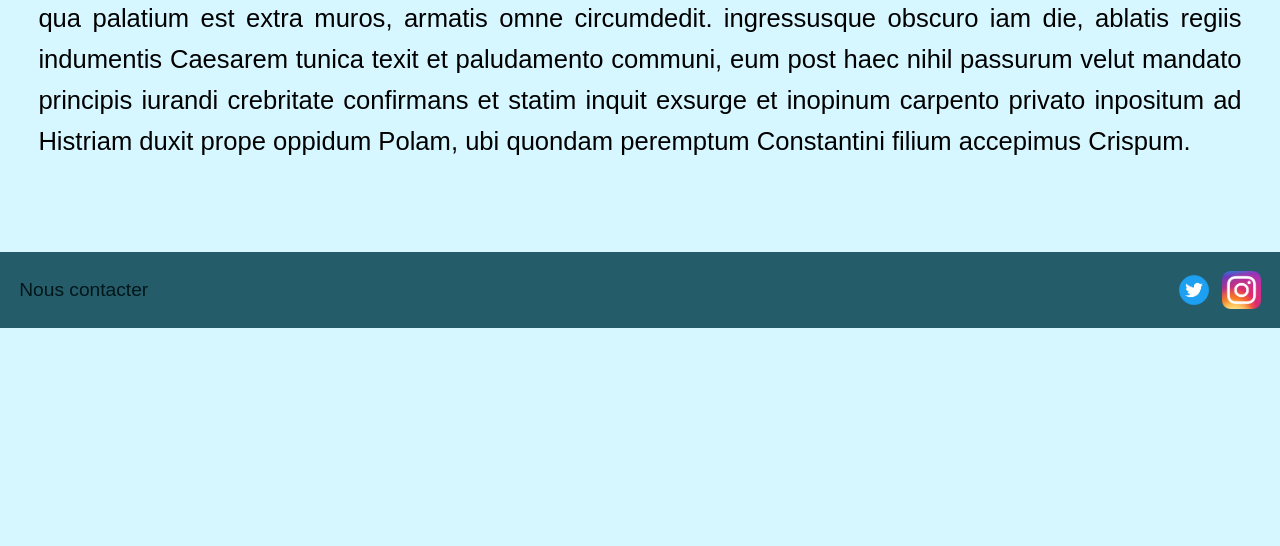
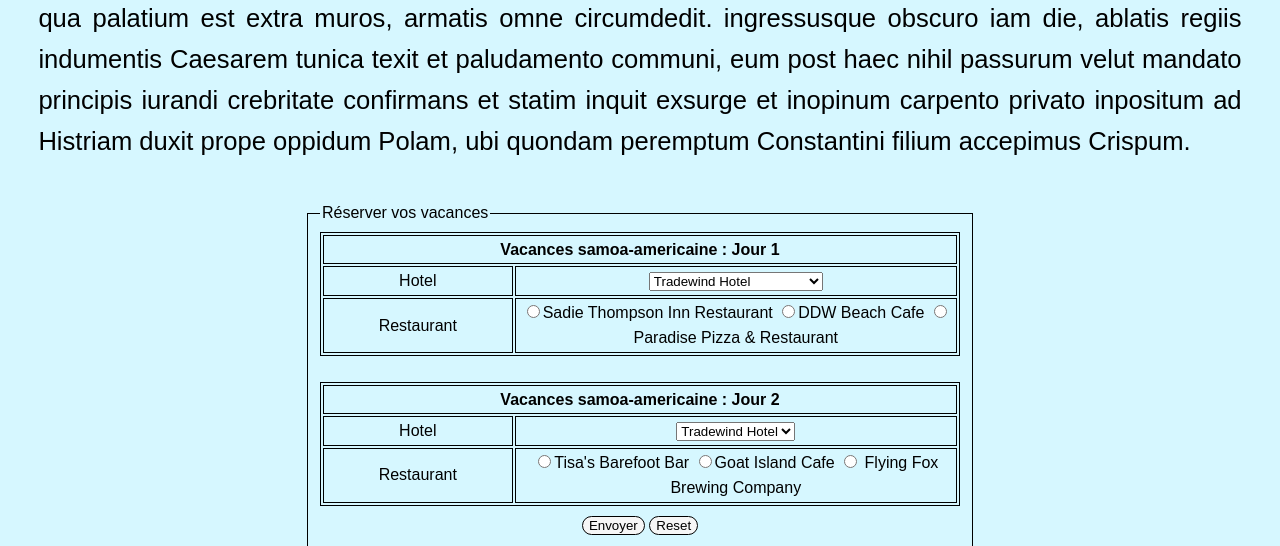
Before and after one commit to paulmrll/CY-TaxEvasion, a PHP site: page /html/samoa-americaine-description.html in a window 1280 px wide. Shown: the part 740-1286 px from the top of the page. Before the commit the page ends 1068 px from the top, so only its background shows below. Run offline with PHP 8.4, Linux system fonts and the light colour scheme.

Commit message:
update samoa+css

```diff
--- a/css/destination.css
+++ b/css/destination.css
@@ -1,5 +1,3 @@
-
-
 h1{
     padding: 1vw;
     font-size: 3vw;
@@ -60,6 +58,6 @@ h1{
     transform: translate(-50%, -50%);
 }
 
-.grid-item:hover img{
+.grid-item:hover > a > img{
     transform: scale(1.5);
 }
--- a/css/samoa-americaine-description.css
+++ b/css/samoa-americaine-description.css
@@ -1,4 +1,3 @@
-
 .title-container{
     display: flex;
     justify-content: space-between;
@@ -26,3 +25,66 @@ main p{
     padding: 3vw;
     font-size: 2vw;
 }
+form {
+    width: 100%;
+}
+fieldset{
+    max-width: 50%;
+    margin: auto;
+    border: 0.1vw solid black;
+}
+table{
+    border: 0.1vw solid black;
+}
+table tr,
+table td,
+table th{
+    border: 0.1vw solid black;
+}
+table th{
+    text-align: center;
+}
+table td:nth-child(1){
+    width: 30%;
+    text-align: center;
+}
+table td:nth-child(2){
+    width: 70%;
+    text-align: center;
+}
+fieldset button{
+    border: 0.1vw solid black;
+    border-top-left-radius: 10vw;
+    border-top-right-radius: 10vw;
+    border-bottom-left-radius: 10vw;
+    border-bottom-right-radius: 10vw;
+    background-color: var(--color-full-white);
+
+}
+fieldset button[type="submit"]:hover{
+    border: 0.1vw solid black;
+    border-top-left-radius: 10vw;
+    border-top-right-radius: 10vw;
+    border-bottom-left-radius: 10vw;
+    border-bottom-right-radius: 10vw;
+    background-color: green;
+    color: black;
+}
+fieldset button[type="reset"]:hover{
+    border: 0.1vw solid black;
+    border-top-left-radius: 10vw;
+    border-top-right-radius: 10vw;
+    border-bottom-left-radius: 10vw;
+    border-bottom-right-radius: 10vw;
+    background-color: orange;
+    color: black;
+}
+fieldset #buttons{
+    margin-top: 0.5vw;
+    width: 100%;
+    text-align: center;
+}
+iframe{
+    max-width: 30%;
+    max-height: 10%;
+}
--- a/html/samoa-americaine-description.html
+++ b/html/samoa-americaine-description.html
@@ -48,9 +48,56 @@
 
 
         <div class="reservation-container">
-
-
+            <fieldset>
+                <legend>Réserver vos vacances</legend>
+                <form method="post" action="../php/samoa-americaine.php">
+                    <table>
+                        <tr>
+                            <th colspan="2">Vacances samoa-americaine : Jour 1</th>
+                        </tr>
+                        <tr>
+                            <td><label for="hotel1">Hotel</label></td>
+                            <td><select name="hotel1" id="hotel1" required placeholder="make your choice">
+                                <option value="tradewind_hotel">Tradewind Hotel</option>
+                                <option value="sadie_thompson_building">Sadie Thompson Building</option>
+                                <option value="moana_O_sina">Moana O Sina</option>
+                            </select></td>
+                        </tr>
+                        <tr>
+                            <td><label for="restaurant1">Restaurant</label></td>
+                            <td><input type="radio" id="restaurant1_1" name="restaurant1" value="Sadie-Thompson-Inn-Restaurant" required>Sadie Thompson Inn Restaurant
+                            <input type="radio" id="restaurant1_2" name="restaurant1" value="DDW-Beach-Cafe"required>DDW Beach Cafe
+                            <input type="radio" id="restaurant1_3" name="restaurant1" value="Paradise-Pizza-Restaurant"required>Paradise Pizza & Restaurant</td>
+                        </tr>
+                    </table>
+                    <br>
+                    <table>
+                        <tr>
+                            <th colspan="2">Vacances samoa-americaine : Jour 2</th>
+                        </tr>
+                        <tr>
+                            <td><label for="hotel2">Hotel</label></td>
+                            <td><select name="hotel2" id="hotel2" required placeholder="make your choice">
+                                <option value="tradewind_hotel">Tradewind Hotel</option>
+                                <option value="Vaoto_lodge">Vaoto Lodge</option>
+                                <option value="pago_airport_inn">Pago Airport Inn</option>
+                            </select></td>
+                        </tr>
+                        <tr>
+                            <td><label for="restaurant2">Restaurant</label></td>
+                            <td><input type="radio" id="restaurant2" name="restaurant2" value="tisa's_barefoot_bar" required>Tisa's Barefoot Bar
+                            <input type="radio" id="restaurant2" name="restaurant2" value="goat_island_cafe"required>Goat Island Cafe
+                            <input type="radio" id="restaurant2" name="restaurant2" value="flying_fox_brewing_company"required> Flying Fox Brewing Company</td>
+                        </tr>
+                    </table>
+                    <div id="buttons">
+                        <button type="submit">Envoyer</button>
+                        <button type="reset">Reset</button>
+                    </div>
+                </form>
+            </fieldset>
         </div>
+        <iframe src="https://www.google.com/maps/embed?pb=!1m18!1m12!1m3!1d1991448.7946050332!2d-170.93032785863588!3d-12.872417108610989!2m3!1f0!2f0!3f0!3m2!1i1024!2i768!4f13.1!3m3!1m2!1s0x71a684b79248fdc9%3A0xf3ee739e2dae4bdd!2sSamoa%20am%C3%A9ricaines!5e0!3m2!1sfr!2sfr!4v1738876860896!5m2!1sfr!2sfr" width="600" height="450" style="border:0;" allowfullscreen="" loading="lazy" referrerpolicy="no-referrer-when-downgrade"></iframe>
 
 
     </main>
```
Also changed, not shown: image/anguilla-flag.jpg (added), image/antigua-et-barbuda-flag.jpg (added), image/le-panama-flag.jpg (added), image/les-fidji-flag.jpg (added), image/les-palaos-flag.jpg (added), image/samoa-americaine-flag.jpg (added), 1 other file.
